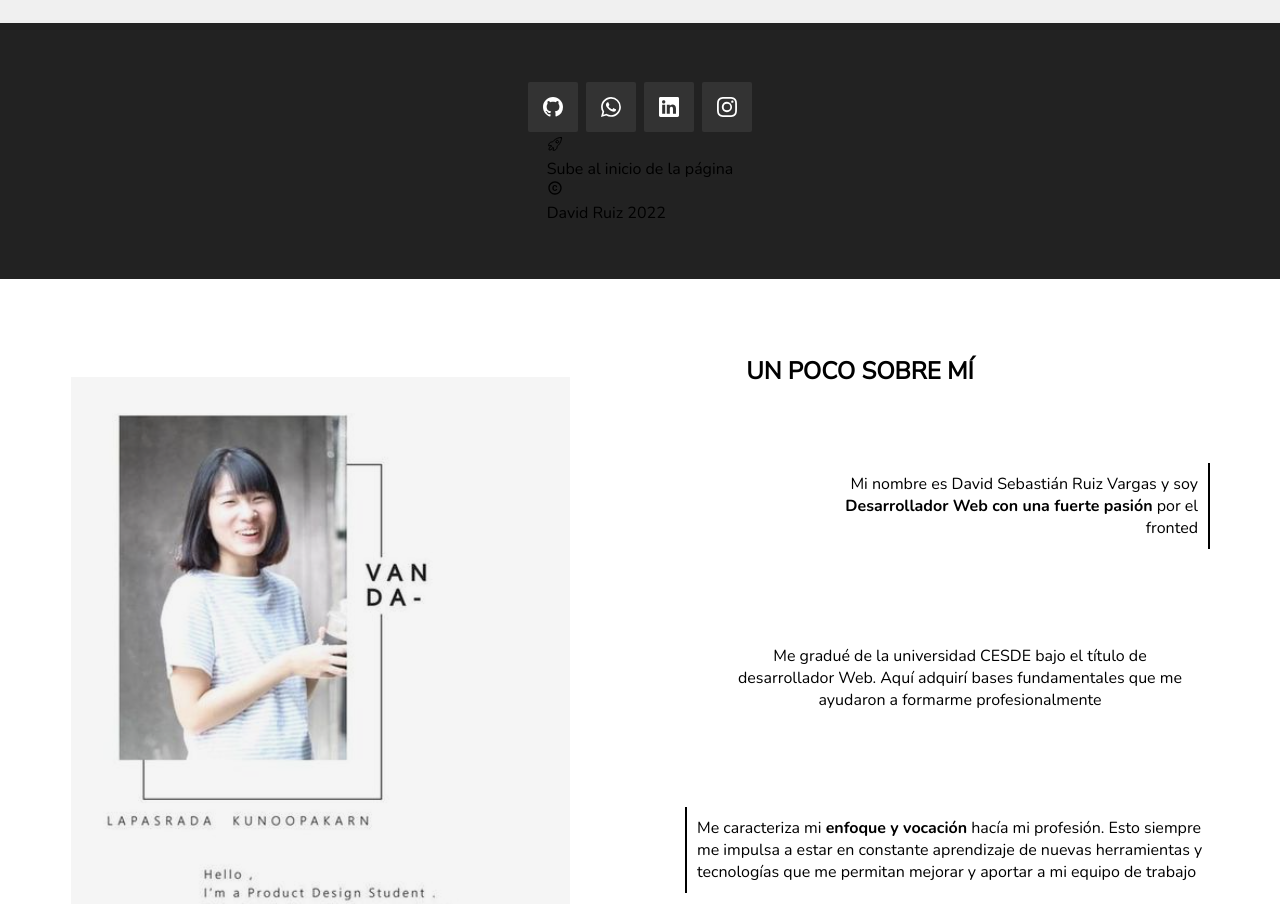
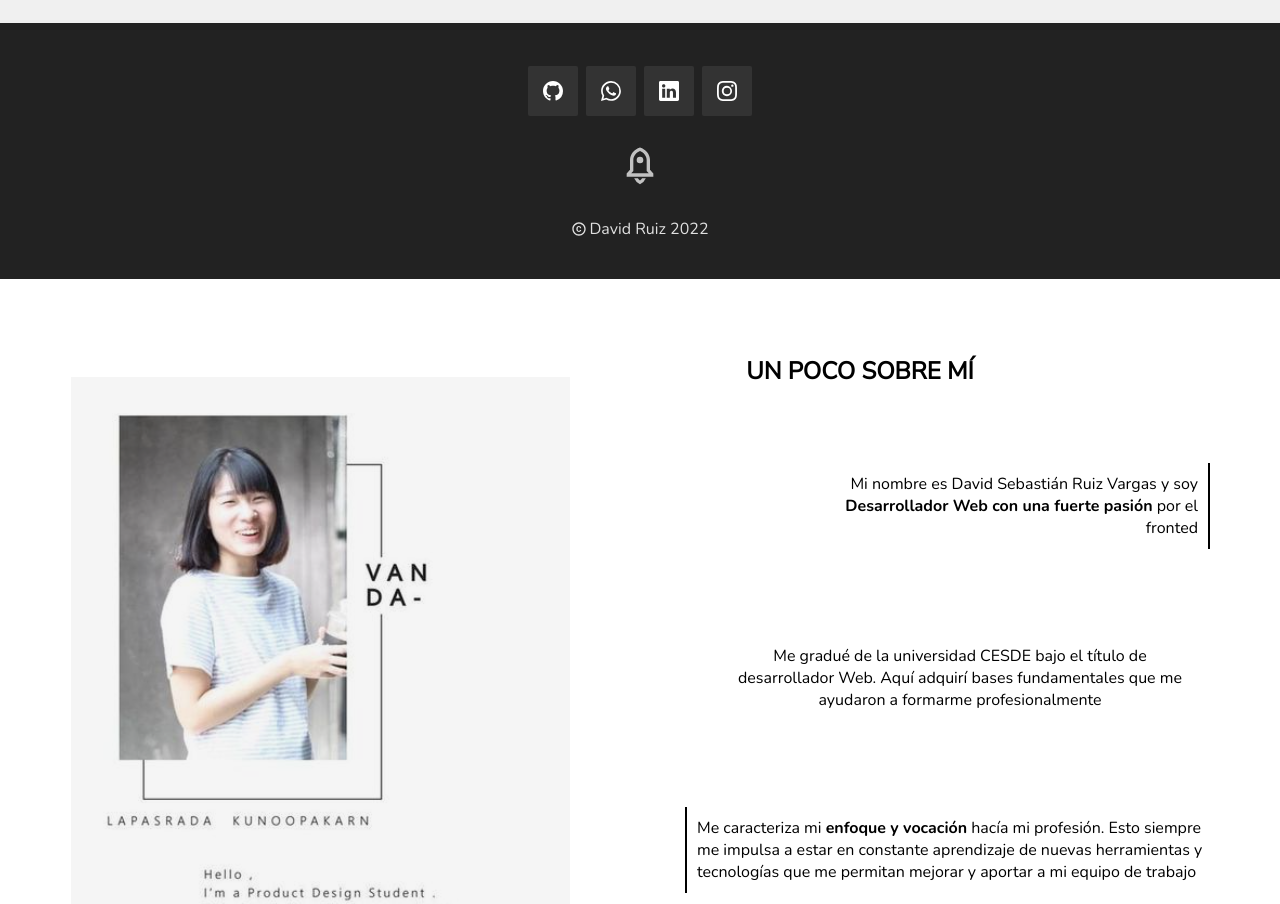
Before and after one commit to DavidSRV/portfolio, a React (Create React App) app: page /About in a window 1280 px wide. Shown: the part 3860-4764 px from the top of the page. Built offline with nearby package versions, Linux system fonts and the light colour scheme.

Commit message:
Se termina footer

```diff
--- a/src/pages/footer/Footer.jsx
+++ b/src/pages/footer/Footer.jsx
@@ -1,7 +1,7 @@
 import React from "react";
 import "./_FooterStyle.scss";
 import { BsWhatsapp, BsGithub, BsLinkedin, BsInstagram } from "react-icons/bs";
-import { IoRocketOutline } from "react-icons/io5";
+import { RiRocket2Line } from "react-icons/ri";
 import { MdCopyright } from "react-icons/md";
 
 function Footer() {
@@ -29,13 +29,15 @@ function Footer() {
           <BsInstagram className="footer__icon --inst" />
         </a>
       </div>
+
       <div className="footer__up">
-        <IoRocketOutline />
+        <RiRocket2Line className="footer__iconUp" />
         <p className="footer__descriptionUp">Sube al inicio de la página</p>
-        <div>
-          <MdCopyright />
-          <p>David Ruiz 2022</p>
-        </div>
+      </div>
+
+      <div className="footer__copy">
+        <MdCopyright className="footer__copyIcon"/>
+        <p>David Ruiz 2022</p>
       </div>
     </footer>
   );
--- a/src/pages/footer/_FooterStyle.scss
+++ b/src/pages/footer/_FooterStyle.scss
@@ -22,33 +22,71 @@
             transition: all 1s;
             border-radius: 2px;
 
+            &:hover {
+                transform: scale(1.1);
+                transition: all 1s;
+            }
+
+            &.--git:hover {
+                background-color: $linkedin-git;
+            }
+
+            &.--lin:hover {
+                background-color: $linkedin-git;
+            }
+
+            &.--wha:hover {
+                background-color: $what;
+            }
+
+            &.--inst:hover {
+                background-color: $insta;
+            }
+        }
+    }
+
+    & .footer__up {
+        display: flex;
+        flex-direction: column;
+        align-items: center;
+        justify-content: center;
+        color: $font-footer;
+        font-size: 0.6rem;
+
+        &:hover .footer__descriptionUp{
+            opacity: 1;
+            transition: all 1s;
+        }
+
+        & .footer__descriptionUp{
+            opacity: 0;
+            transition: all 1s;
+        }
+
+        & .footer__iconUp{
+            font-size: 40px;
+            color: $rocket;
+            margin: 25px 10px 10px;
+            cursor: pointer;
+            transition: all 1s;
+
             &:hover{
                 transform: scale(1.1);
                 transition: all 1s;
             }
-
-            &.--git:hover{
-                background-color: $linkedin-git;
-            }
-
-            &.--lin:hover{
-                background-color: $linkedin-git;
-            }
-
-            &.--wha:hover{
-                background-color: #25D366;
-            }
-
-            &.--inst:hover{
-                background-color: #F77737;
-            }
-
-
-
         }
     }
 
 
+    & .footer__copy{
+        display: flex;
+        align-items: center;
+        justify-content: center;
+        gap: 2px;
+        color: $font-footer;
+        margin-top: 10px;
+    }
+
 
 
 }
--- a/src/style/_colors.scss
+++ b/src/style/_colors.scss
@@ -6,3 +6,7 @@ $background-contact: #f0f0f0;
 $background-footer: #222222;
 $background-icnos: #333;
 $linkedin-git: #0e76a8;
+$what: #25D366;
+$insta: #F77737;
+$rocket: rgba(255, 255, 255, 0.718);
+$font-footer: rgba(255, 255, 255, 0.861);
```
